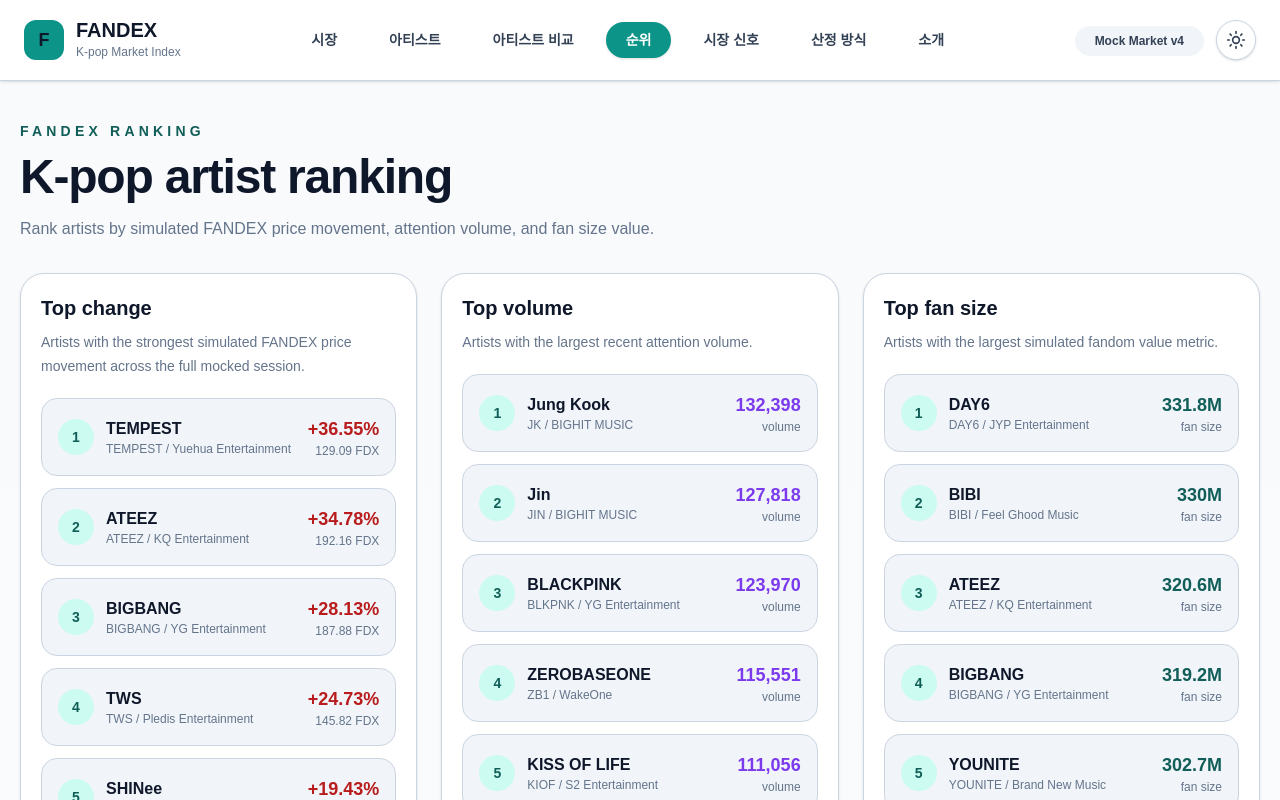
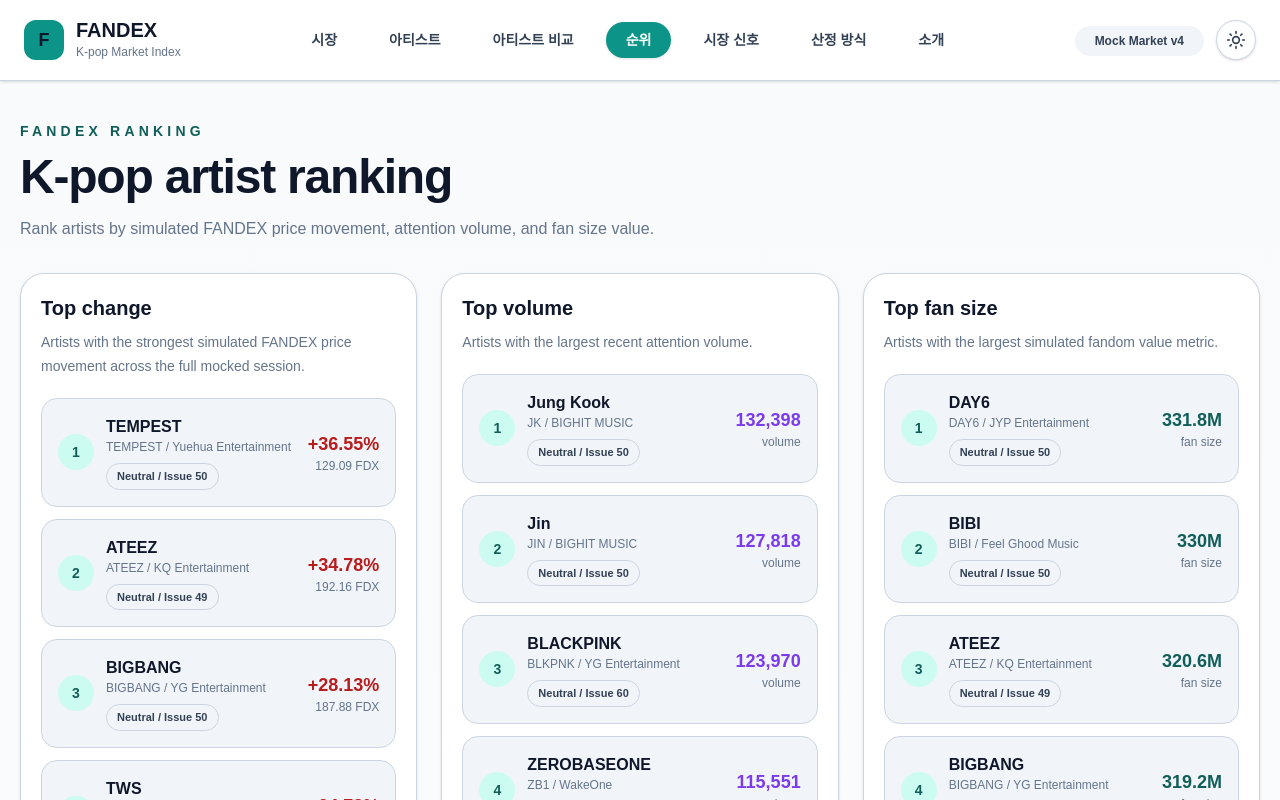
Before and after one commit to kpopmaker/fandex, a Next.js app: page /ranking in a window 1280 px wide. Shown: the top 800 px of the page. Built offline with nearby package versions, Linux system fonts and the light colour scheme.

Commit message:
feat: add ranking issue impact badges

```diff
--- a/app/ranking/page.tsx
+++ b/app/ranking/page.tsx
@@ -1,5 +1,15 @@
 import Link from 'next/link';
 import { getArtistRankingRowsV4 } from '../data/v4/artistRanking';
+import { getArtistPriceHistoryV4 } from '../data/v4/artistPriceHistory';
+import type { IssueScoreBreakdown } from '../data/v4/scoring/types';
+
+type IssueTone = 'positive' | 'neutral' | 'watch' | 'risk';
+type IssueBadge = {
+  label: 'Positive' | 'Neutral' | 'Watch' | 'Risk';
+  tone: IssueTone;
+  issueScore: number;
+  activeIssueCount: number;
+};
 
 function formatNumber(value: number) {
   return new Intl.NumberFormat('en-US').format(value);
@@ -12,8 +22,89 @@ function formatLargeNumber(value: number) {
   }).format(value);
 }
 
+function safeNumber(value: number | null | undefined, fallback = 0): number {
+  return typeof value === 'number' && Number.isFinite(value) ? value : fallback;
+}
+
+function safePositiveNumber(
+  value: number | null | undefined,
+  fallback = 0
+): number {
+  return Math.max(safeNumber(value, fallback), 0);
+}
+
+function clampScore(value: number | null | undefined, fallback = 0) {
+  return Math.min(Math.max(safeNumber(value, fallback), 0), 100);
+}
+
+function getIssueTone({
+  breakdown,
+  activeIssueCount,
+  negativeIssueCount,
+}: {
+  breakdown: IssueScoreBreakdown | undefined;
+  activeIssueCount: number;
+  negativeIssueCount: number;
+}): Pick<IssueBadge, 'label' | 'tone'> {
+  const issueScore = clampScore(breakdown?.issueScore, 50);
+  const riskScore = clampScore(breakdown?.controversyRiskScore);
+
+  if (riskScore >= 65) {
+    return { label: 'Risk', tone: 'risk' };
+  }
+
+  if (
+    issueScore <= 40 ||
+    riskScore >= 35 ||
+    (activeIssueCount > 0 && negativeIssueCount >= activeIssueCount)
+  ) {
+    return { label: 'Watch', tone: 'watch' };
+  }
+
+  if (issueScore >= 60 && riskScore < 50) {
+    return { label: 'Positive', tone: 'positive' };
+  }
+
+  return { label: 'Neutral', tone: 'neutral' };
+}
+
+function getIssueBadgeForArtist(artistId: string): IssueBadge {
+  const history = getArtistPriceHistoryV4(artistId);
+  const latestPoint = history[history.length - 1];
+  const breakdown =
+    latestPoint?.issueScoreBreakdown ??
+    latestPoint?.scoreBreakdown.issueScoreBreakdown;
+  const summary = latestPoint?.issueSignalsSummary;
+  const activeIssueCount = Math.round(
+    safePositiveNumber(summary?.activeIssueCount)
+  );
+  const negativeIssueCount = Math.round(
+    safePositiveNumber(summary?.negativeIssueCount)
+  );
+  const tone = getIssueTone({
+    breakdown,
+    activeIssueCount,
+    negativeIssueCount,
+  });
+
+  return {
+    ...tone,
+    issueScore: clampScore(breakdown?.issueScore, 50),
+    activeIssueCount,
+  };
+}
+
+function getIssueBadgeLabel(badge: IssueBadge) {
+  const score = Math.round(badge.issueScore);
+
+  return `${badge.label} / Issue ${score}`;
+}
+
 export default function RankingPage() {
-  const rankingRows = getArtistRankingRowsV4();
+  const rankingRows = getArtistRankingRowsV4().map((row) => ({
+    ...row,
+    issueBadge: getIssueBadgeForArtist(row.artistId),
+  }));
 
   const risingRanking = [...rankingRows].sort(
     (a, b) => b.changeRate - a.changeRate
@@ -69,6 +160,9 @@ export default function RankingPage() {
 }
 
 type RankingItem = ReturnType<typeof getArtistRankingRowsV4>[number];
+type RankingItemWithIssue = RankingItem & {
+  issueBadge: IssueBadge;
+};
 
 function RankingCard({
   title,
@@ -78,7 +172,7 @@ function RankingCard({
 }: {
   title: string;
   description: string;
-  items: RankingItem[];
+  items: RankingItemWithIssue[];
   valueType: 'change' | 'volume' | 'fanCap';
 }) {
   return (
@@ -101,16 +195,21 @@ function RankingCard({
               className="block rounded-2xl border border-slate-200 bg-slate-50 p-4 transition hover:border-cyan-400/50 hover:bg-white"
             >
               <div className="flex items-center justify-between gap-4">
-                <div className="flex items-center gap-3">
+                <div className="flex min-w-0 items-center gap-3">
                   <div className="flex h-9 w-9 items-center justify-center rounded-full bg-cyan-50 text-sm font-black text-cyan-700">
                     {index + 1}
                   </div>
 
-                  <div>
-                    <p className="font-black text-slate-950">{item.nameEn}</p>
+                  <div className="min-w-0">
+                    <p className="truncate font-black text-slate-950">
+                      {item.nameEn}
+                    </p>
                     <p className="font-mono text-xs text-slate-500">
                       {item.ticker} / {item.agency}
                     </p>
+                    <div className="mt-2 flex flex-wrap gap-2">
+                      <IssueBadgeChip badge={item.issueBadge} />
+                    </div>
                   </div>
                 </div>
 
@@ -158,7 +257,7 @@ function RankingCard({
   );
 }
 
-function ArtistList({ items }: { items: RankingItem[] }) {
+function ArtistList({ items }: { items: RankingItemWithIssue[] }) {
   return (
     <section className="mt-8 rounded-3xl border border-slate-200 bg-white p-5 shadow-sm">
       <div className="mb-5 flex flex-col gap-3 md:flex-row md:items-end md:justify-between">
@@ -179,11 +278,12 @@ function ArtistList({ items }: { items: RankingItem[] }) {
       </div>
 
       <div className="overflow-x-auto rounded-2xl border border-slate-200">
-        <table className="w-full min-w-[780px] text-left text-sm">
+        <table className="w-full min-w-[900px] text-left text-sm">
           <thead className="bg-slate-50 text-xs uppercase text-slate-500">
             <tr>
               <th className="px-4 py-3">Fan size rank</th>
               <th className="px-4 py-3">Artist</th>
+              <th className="px-4 py-3">Issue</th>
               <th className="px-4 py-3">Agency</th>
               <th className="px-4 py-3 text-right">FANDEX price</th>
               <th className="px-4 py-3 text-right">Change</th>
@@ -214,6 +314,10 @@ function ArtistList({ items }: { items: RankingItem[] }) {
                     <p className="mt-1 font-mono text-xs text-slate-500">
                       {item.ticker}
                     </p>
+                  </td>
+
+                  <td className="px-4 py-4">
+                    <IssueBadgeChip badge={item.issueBadge} />
                   </td>
 
                   <td className="px-4 py-4 text-slate-600">{item.agency}</td>
@@ -247,3 +351,20 @@ function ArtistList({ items }: { items: RankingItem[] }) {
     </section>
   );
 }
+
+function IssueBadgeChip({ badge }: { badge: IssueBadge }) {
+  const toneClass = {
+    positive: 'border-cyan-200 bg-cyan-50 text-cyan-700',
+    neutral: 'border-slate-200 bg-slate-50 text-slate-600',
+    watch: 'border-purple-200 bg-purple-50 text-purple-700',
+    risk: 'border-blue-200 bg-blue-50 text-blue-700',
+  }[badge.tone];
+
+  return (
+    <span
+      className={`inline-flex w-fit whitespace-nowrap rounded-full border px-2.5 py-1 text-[11px] font-black ${toneClass}`}
+    >
+      {getIssueBadgeLabel(badge)}
+    </span>
+  );
+}
```
